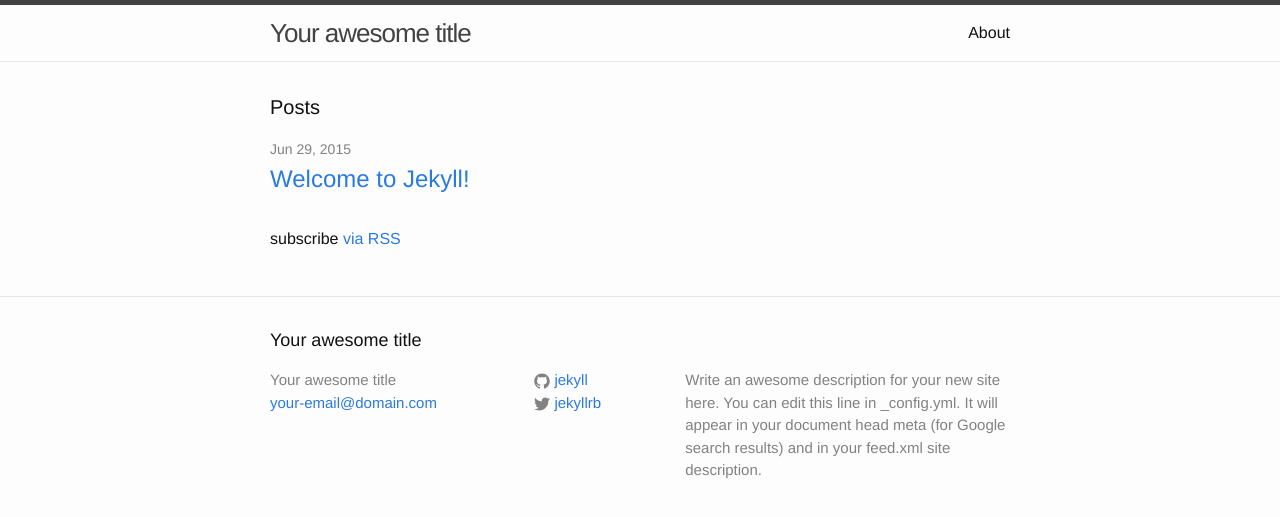
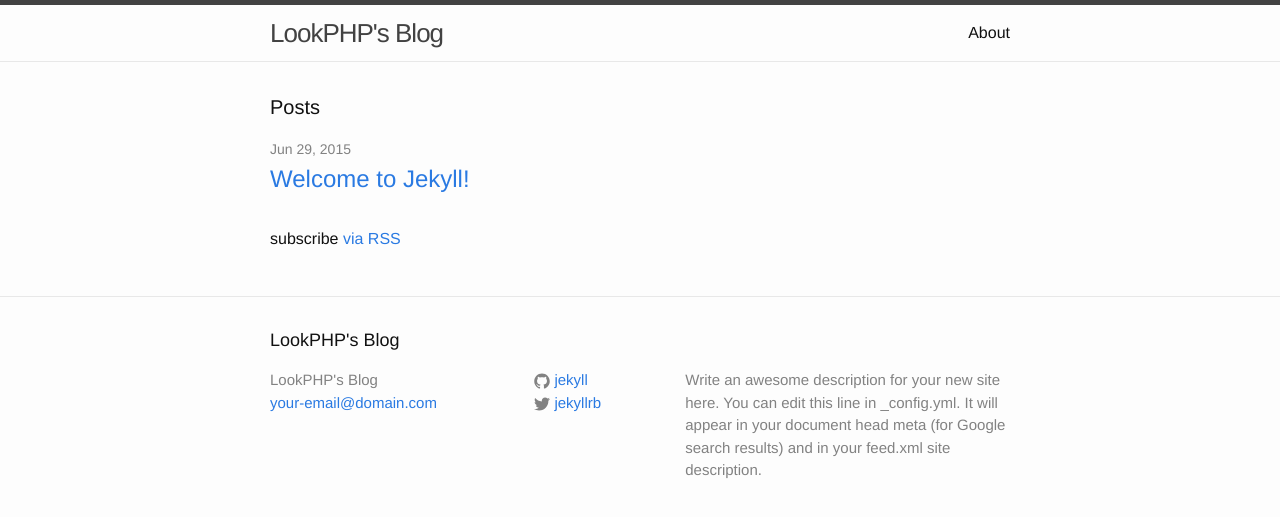
Before and after one commit to lookphp/lookphp.github.io, a Jekyll site: the page built from index.html, in a window 1280 px wide. Shown: the top 517 px of the page. Built offline with Jekyll 4.4.1, drawn with Linux system fonts in a browser that asks for light colours.

Commit message:
change gh-pages _config

```diff
--- a/_config.yml
+++ b/_config.yml
@@ -1,5 +1,5 @@
 # Site settings
-title: Your awesome title
+title: LookPHP's Blog
 email: your-email@domain.com
 description: > # this means to ignore newlines until "baseurl:"
   Write an awesome description for your new site here. You can edit this
```
